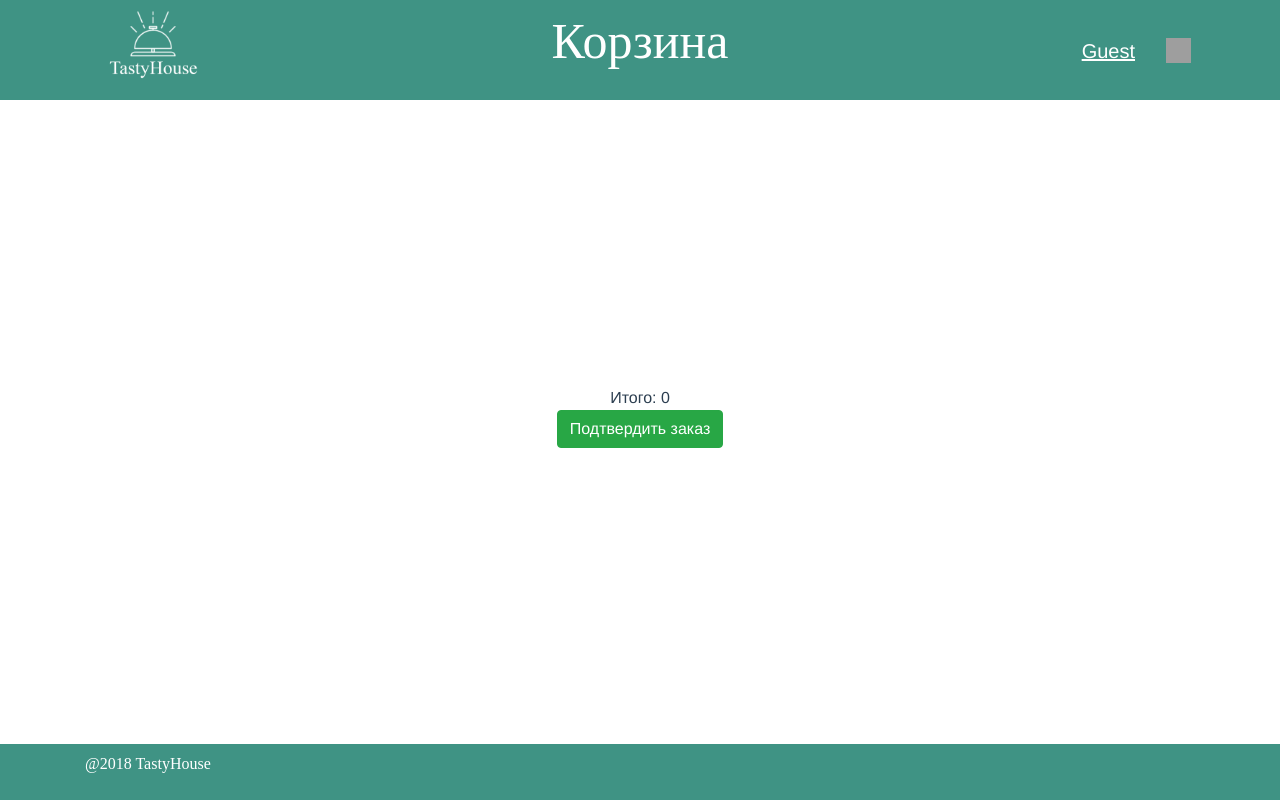
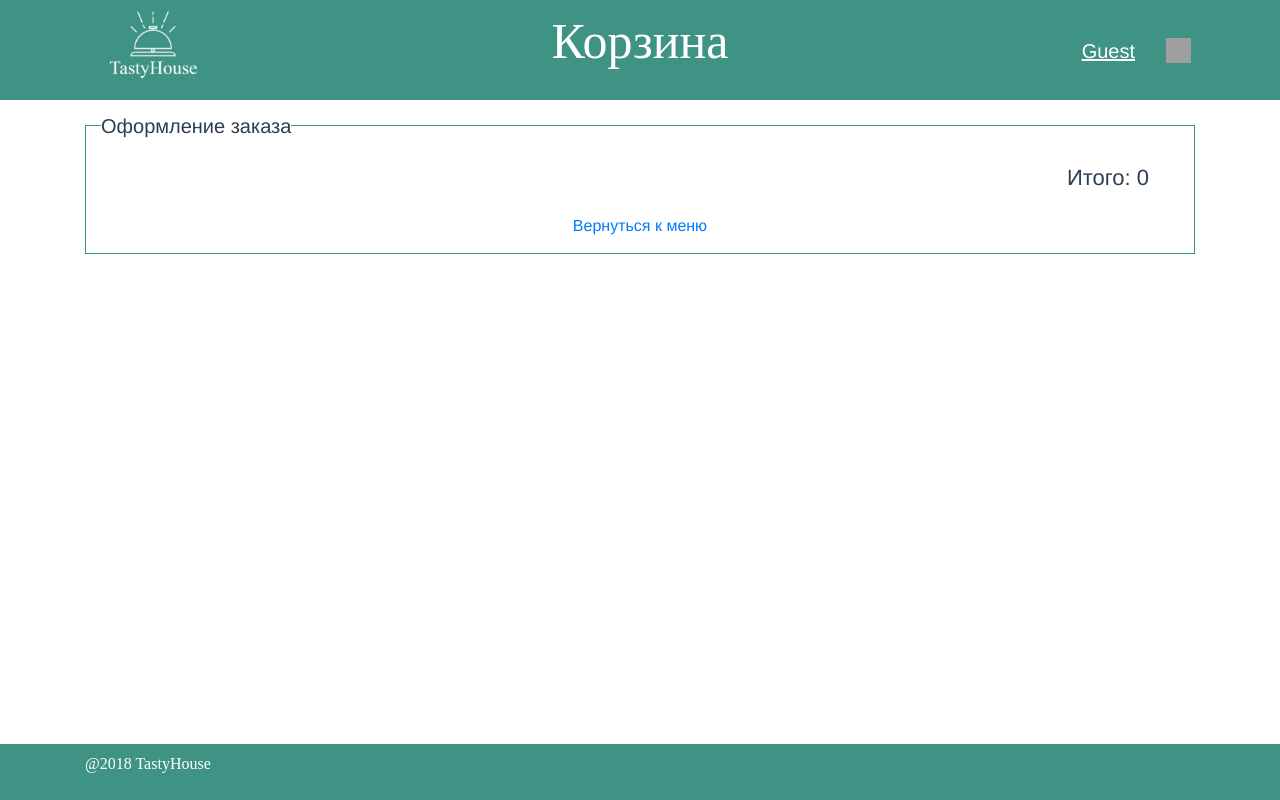
Before and after one commit to Strizhko-aa/TastyFront, a Vue app: page /cart in a window 1280 px wide. Built offline with nearby package versions, Linux system fonts and the light colour scheme; grey boxes are pictures that could not be loaded; what vue-resource would draw is missing.

Commit message:
Корзина. Редактирование стилей

```diff
--- a/src/App.vue
+++ b/src/App.vue
@@ -56,7 +56,7 @@
         <!-- <b-col cols="0" md="0" sm="0"></b-col> -->
       </b-row>
     </b-container>
-    <b-container fluid>
+    <b-container class="section">
       <router-view/>
     </b-container>
     <footer>
@@ -113,15 +113,15 @@ export default {
 
 <style>
 #app {
+  position: relative;
   font-family: 'Avenir', Helvetica, Arial, sans-serif;
   -webkit-font-smoothing: antialiased;
   -moz-osx-font-smoothing: grayscale;
   text-align: center;
   color: #2c3e50;
-  display: flex;
-  flex-direction: column;
   justify-content: space-between;
   min-height: 100vh;
+  padding-bottom: 60px;
 }
 .modal-header {
    height: auto !important;
@@ -187,16 +187,20 @@ export default {
   }
 
    .menu-icon img {
-    width: 25px;
-    height: 25px;
-  }
+     width: 25px;
+     height: 25px;
+   }
+.section {
+  margin: 25px auto;
+  min-height: calc( 100vh - 220px);
+}
 
 footer {
   background-color: #3F9384;
   width: 100%;
-  margin-top: 10px;
   display: inline-block;
   float: left;
+  position: absolute;
   bottom: 0;
   left: 0;
 }
--- a/src/components/menu/Menu.vue
+++ b/src/components/menu/Menu.vue
@@ -31,7 +31,9 @@
       </b-row>
     </b-container>
     <b-container v-else-if="!menuFlag">
-      <b-button class="back-button button-buy" @click="back()">Назад</b-button>
+      <b-row class="back">
+        <b-button class="back-button button" @click="back()">Назад</b-button>
+      </b-row>
       <div v-if="dishesCount > 0">
           <b-row v-for="item in dishes" :key="item.id" class="height-150 item">
             <b-col cols="4" sm="6" md="3" class="photo">
@@ -51,14 +53,18 @@
                 <button class="minus btn-Q" @click="changeCount(item, -1)">-</button>
                 <input id="text_tribulus_1" :value="purchased[findPurchasedIndex(item.id)].count" class="input-text qty text" size="3"/>
                 <button class="plus btn-Q" @click="changeCount(item, 1)">+</button>
-                <b-button variant="danger" @click="deleteFromPurshased(item.id)">[x]</b-button>
+                <b-button class="delete"  @click="deleteFromPurshased(item.id)"><img class="delete-icon" src="../../assets/images/delete.png"></b-button>
               </div>
             </b-col>
           </b-row>
       </div>
     </b-container>
-    <router-link to="/cart">
-      <div class="cart">Корзина({{purchased.length}})</div>
+    <router-link to="/cart" v-if="purchased.length > 0">
+      <div class="cart"><img class="cart-icon" src="../../assets/images/shopping.png">
+        <div class="count-goods">
+        <span class="count">{{purchased.length}}</span>
+        </div>
+      </div>
     </router-link>
   </div>
 </template>
@@ -172,7 +178,7 @@ export default {
 
     .height-150 {
       height: 160px;
-
+      margin-bottom: 10px;
     }
     .item {
       border-bottom: 1px solid #3F9384;
@@ -226,7 +232,26 @@ export default {
       text-align: center;
     }
   }
-
+.delete {
+  padding: 0;
+  width: 40px;
+  height: 40px;
+  margin-left: 5px;
+  background: white;
+  border: 0;
+}
+  .delete-icon {
+    width: 35px;
+    height: 35px;
+  }
+  .delete:hover .delete-icon{
+    width: 37px;
+    height: 37px;
+  }
+  .back {
+    width: 100%;
+    margin: 20px 0;
+  }
   /* все не охваченные стили .т.е меньше чем 576 */
   .menu-icon {
     height: 120px;
@@ -283,6 +308,7 @@ export default {
   }
 
   .button {
+    background-color: #3F9384;
     width: 139px;
     margin-top: 30%;
     height: 40px;
@@ -291,7 +317,7 @@ export default {
   }
 
   .button-buy {
-    background-color: #3F9384;
+    width: 190px;
   }
 
   .photo {
@@ -310,6 +336,8 @@ export default {
 
   .back-button {
     margin-top: 10px;
+    font-size: 15px;
+    width: auto;
   }
 
   .btn-Q {
@@ -322,8 +350,33 @@ export default {
   }
 
   .cart {
-    position: absolute;
-    top: 38px;
-    right: 160px;
+    position: fixed;
+    bottom: 15px;
+    right: 15px;
+    width: 100px;
+    height: 100px;
+    z-index: 1;
+  }
+  .cart-icon {
+    width: 80px;
+    height: 80px;
+  }
+
+   .count-goods {
+     position: absolute;
+     right: 0;
+     top: 0;
+     width: 30%;
+     height: 30%;
+     background-color: chocolate;
+     text-align: center;
+     vertical-align: middle;
+     border-radius: 50%;
+     font-size: 22px;
+     color: white;
+     display: inherit;
+   }
+  .count{
+    margin: auto;
   }
 </style>
--- a/src/components/menu/cart.vue
+++ b/src/components/menu/cart.vue
@@ -1,23 +1,38 @@
-<template>
-<div>
-    <b-container fluid class="no-overflow">
-      <b-row v-for="item in ordered" :key="item.dish.id" class="no-overflow">
-        <b-col cols="6" sm="6" md="6" style="height: 50px" class="no-overflow">
-          <p class="info-text">{{item.dish.name}}: {{item.count}}</p>
+<template >
+<b-container class="orderBlock">
+  <div class="titleBlock"> Оформление заказа </div>
+    <b-container class="no-overflow ">
+      <b-row v-for="(item, index) in ordered" :key="item.dish.id" class="no-overflow item">
+        <b-col cols="1" sm="1" md="1" style="height: 50px" class="no-overflow indexDish">
+          <p class="indexDish">{{index + 1}}. </p>
         </b-col>
-        <b-col cols="6" sm="6" md="6" class="quantity no-overflow">
+        <b-col cols="4" sm="8" md="4" style="height: 50px" class="no-overflow">
+          <p class="info-text">{{item.dish.name}}</p>
+        </b-col>
+        <b-col cols="1" sm="3" md="1" style="height: 50px" class="no-overflow">
+          <p class="info-text price">{{item.dish.price}} ₽</p>
+        </b-col>
+        <b-col cols="5" sm="5" md="5" class="quantity no-overflow">
           <div class="quantity-input">
             <button class="minus btn-Q" @click="changeCount(item, -1)">-</button>
             <input id="text_tribulus_1" :value="item.count" class="input-text qty text" size="3"/>
             <button class="plus btn-Q" @click="changeCount(item, 1)">+</button>
           </div>
-          <b-button variant="danger" @click="deleteFromPurshased(item.dish.id)">[x]</b-button>
+          <b-button class="delete"  @click="deleteFromPurshased(item.dish.id)"><img class="delete-icon" src="../../assets/images/delete.png"></b-button>
+        </b-col>
+        <b-col cols="1" sm="1" md="1" style="height: 50px" class="no-overflow">
+          <p class="info-text price">{{item.dish.price * item.count}} ₽</p>
         </b-col>
       </b-row>
-      <b-row>
-        <b-col>Итого: {{ totalPrice }}</b-col>
+      <b-row class="totalSum">
+      <b-col>Итого: {{ totalPrice }}</b-col>
+    </b-row>
+      <b-row class="buttonConfOrder">
+        <b-button v-if="ordered.length > 0" variant="success"  @click="beforeConfirmOrder()">Подтвердить заказ</b-button>
       </b-row>
-      <b-button variant="success" @click="beforeConfirmOrder()">Подтвердить заказ</b-button>
+      <b-row class="back">
+        <router-link to="/">Вернуться к меню</router-link>
+      </b-row>
     </b-container>
     <b-container v-if="confirmOrderFlag" class="confirm-order-block">
       <h3>Подтверждание заказа</h3>
@@ -36,7 +51,7 @@
       <b-button variant="danger" class="confirm-close-btn">X</b-button>
     </b-container>
     <div class="confirm-overflow" v-if="confirmOrderFlag" @click="closeConfirm()"></div>
-  </div>
+  </b-container>
 </template>
 
 <script>
@@ -98,7 +113,6 @@ export default {
     closeConfirm () {
       this.confirmOrderFlag = false
     },
-
     // по идее отправить список заказов в БД
     // просто в форе оно не работало пришлось рекурсивно делать
     sendOrder: async function (i = 0) {
@@ -138,8 +152,30 @@ export default {
 </script>
 
 <style scoped>
+.orderBlock {
+  border: 1px solid #3F9384;
+  padding: 15px;
+  position: relative;
+}
+.titleBlock {
+  background: white;
+  font-size: 20px;
+  position: absolute;
+  top: -15px;
+}
 .no-overflow {
   overflow: hidden!important;
+}
+.item {
+  padding: 15px;
+  border-bottom: 1px solid #3F9384;
+}
+.indexDish {
+  font-size: 1rem;
+  line-height: 50px;
+}
+.price{
+  float: right;
 }
 .quantity-input {
   overflow: hidden;
@@ -162,7 +198,44 @@ export default {
   text-align: center;
 }
 .info-text {
+  font-size: 1rem;
   margin-top: 12px;
+}
+
+.totalSum {
+  width: 100%;
+  text-align: right;
+  margin: 20px 0;
+  font-size: 22px;
+}
+.buttonConfOrder {
+  width: 100%;
+  display: inline-block;
+  text-align: right;
+  float: right;
+}
+.buttonConfOrder button {
+  font-size: 22px;
+}
+.delete {
+  padding: 0;
+  width: 40px;
+  height: 40px;
+  margin-left: 5px;
+  background: white;
+  border: 0;
+}
+.delete-icon {
+  width: 35px;
+  height: 35px;
+}
+.delete:hover .delete-icon{
+  width: 37px;
+  height: 37px;
+}
+.back {
+  width: 100%;
+  display: inline-block;
 }
 .confirm-order-block {
   position: fixed;
@@ -188,4 +261,5 @@ export default {
   top: 30px;
   right: 30px;
 }
+
 </style>
```
